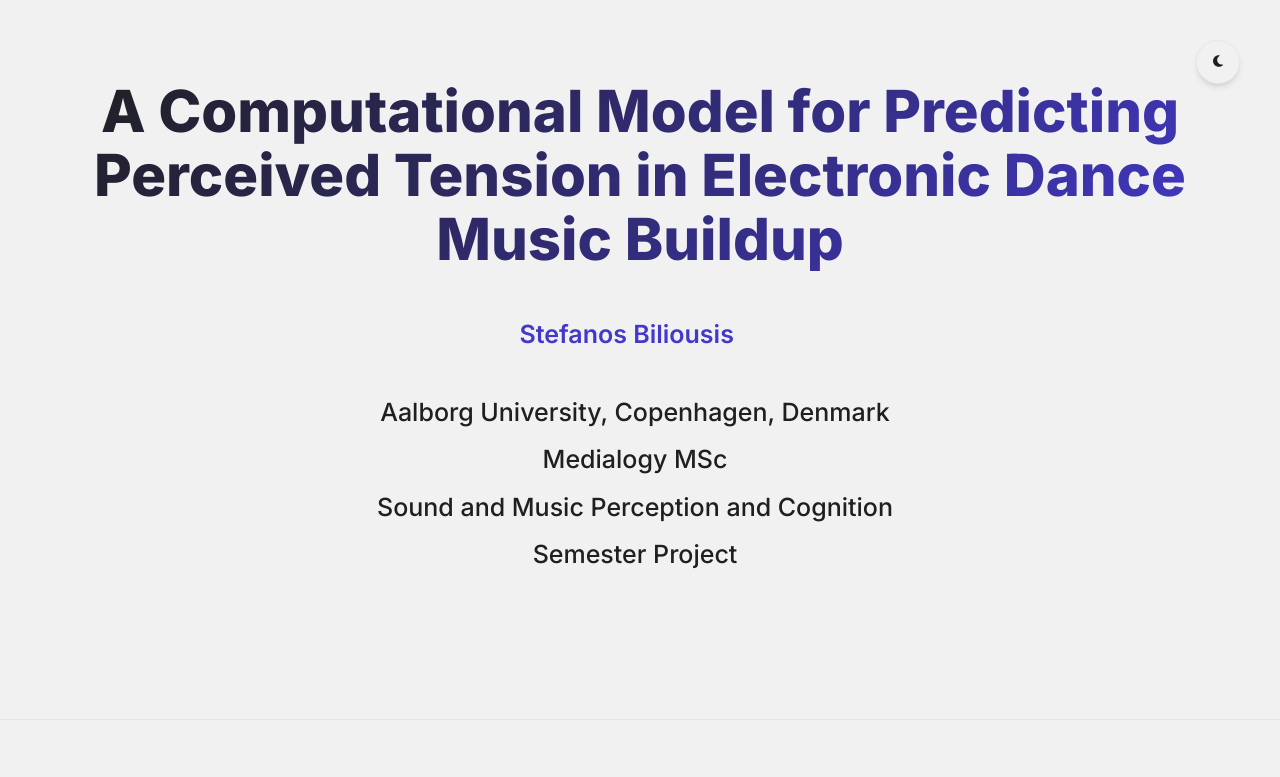
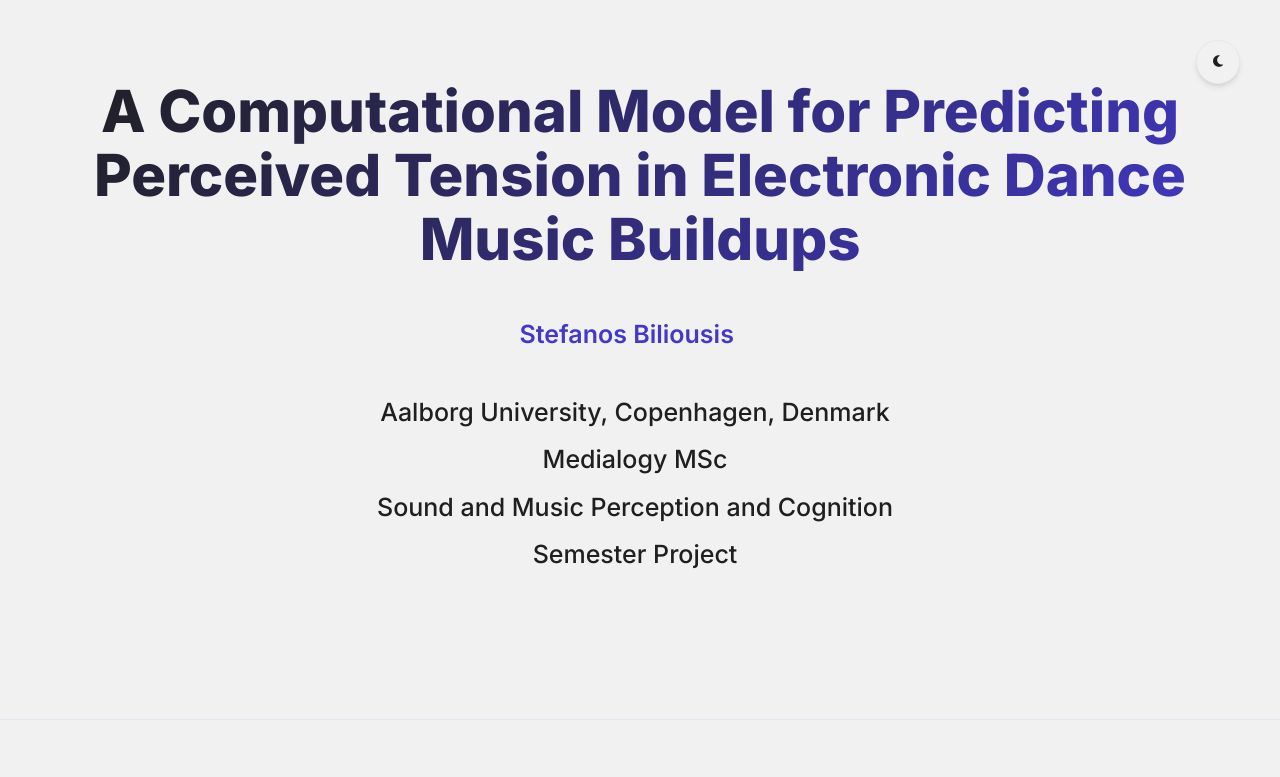
Before and after one commit to stefbil/stefbilmed7SMCP, a plain HTML site: page index.html in a window 1280 px wide. Shown: the top 777 px of the page. Drawn offline with nearby package versions, Linux system fonts and the light colour scheme; some icons are missing.

Commit message:
Update index.html

```diff
--- a/index.html
+++ b/index.html
@@ -68,7 +68,7 @@
               <h1 class="title is-1 publication-title">
                 <span class="title-line">A Computational Model for Predicting</span>
                 <span class="title-line">Perceived Tension in Electronic Dance</span>
-                <span class="title-line">Music Buildup</span>
+                <span class="title-line">Music Buildups</span>
               </h1>
               <div class="is-size-5 publication-authors">
                 <span class="author-block">
@@ -910,4 +910,5 @@
 
 </body>
 
+
 </html>
```
